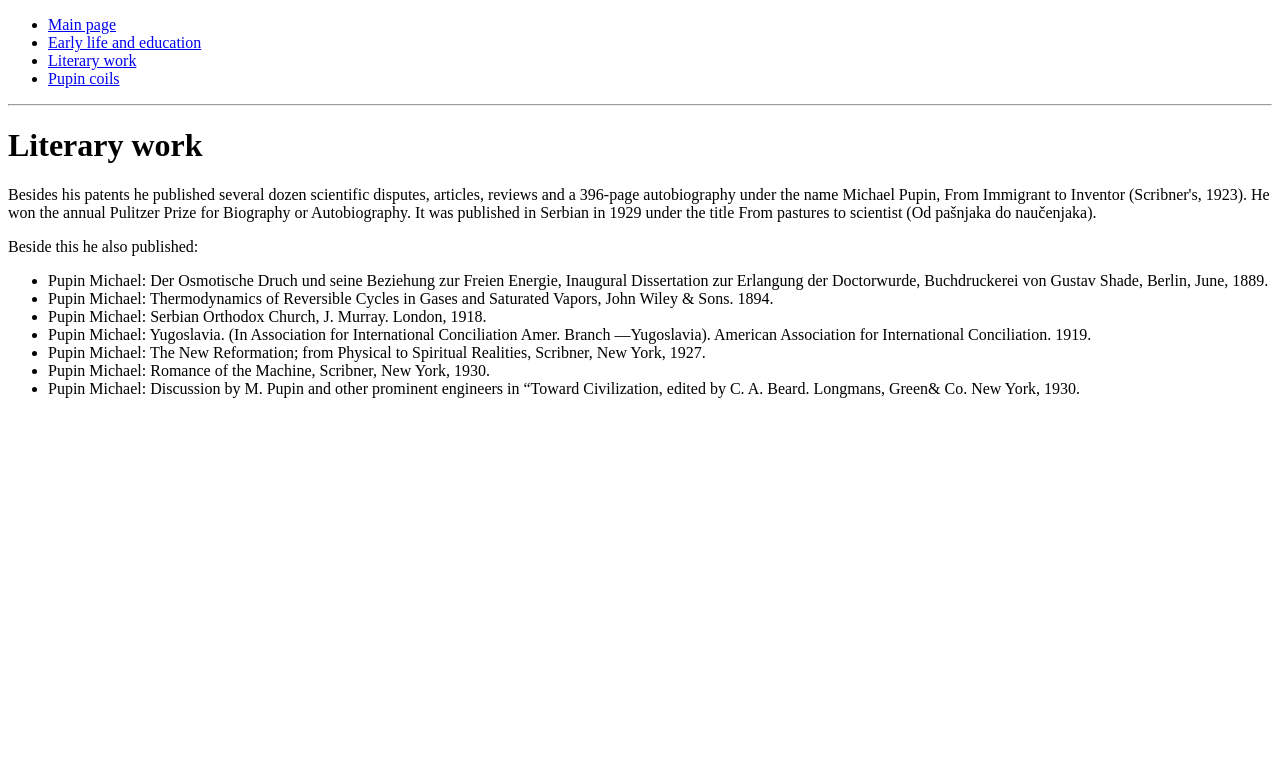
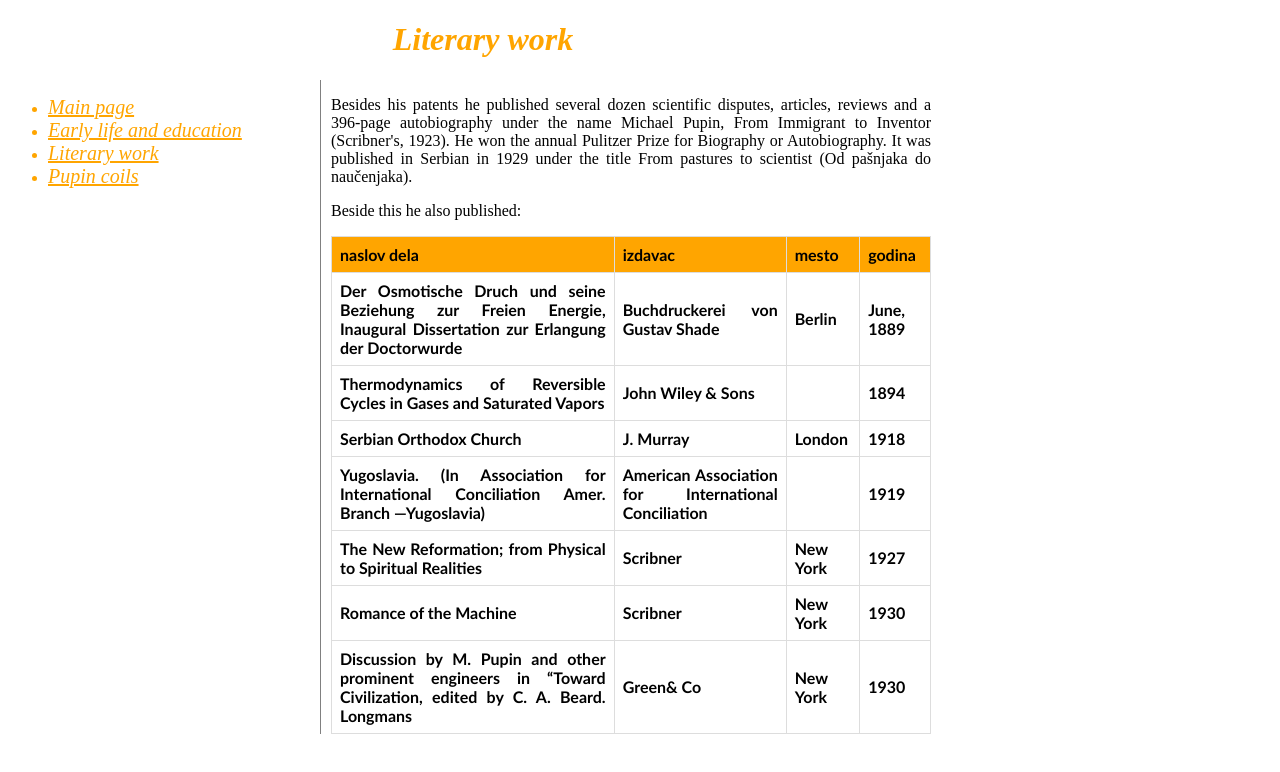
Before and after one commit to Shone84/Assignment---Kori-enje-naprednih-CSS-selektora, a plain HTML site: page literary.html in a window 1280 px wide. Drawn offline with Linux system fonts and the light colour scheme.

Commit message:
Add files via upload

```diff
--- /dev/null
+++ b/css/style.css
@@ -0,0 +1,56 @@
+body {
+	width: 950px;
+	font-family: "Times New Roman", Helvetica, sans-serif;
+	text-align: justify;
+	font-size: 16px;
+}
+
+aside {
+	display: inline-block;
+	width: 300px;
+	padding: 0 8px 0 0;
+	margin-bottom: 8px;
+	vertical-align: top;
+}
+
+section {
+	display: inline-block;
+	width: 600px;
+	border-left: 1px solid gray;
+	padding: 0 0 0 10px;
+}
+
+h1 {
+	text-align: center;
+	font-style: italic;
+	color: orange;
+}
+
+li {
+	color: orange;
+}
+
+li a {
+	color: orange;
+	font-size: 20px;
+	font-style: italic;
+}
+
+table {
+	border-collapse: collapse;
+	width: 100%;
+	font-family: "Trebuchet MS", Arial, Helvetica, sans-serif;
+}
+
+td, th {
+	border: 1px solid #ddd;
+	padding: 8px;
+}
+
+thead {
+	background-color: orange;
+}
+
+img {
+	padding: 0 10px 0 0;
+}
--- a/literary.html
+++ b/literary.html
@@ -5,30 +5,81 @@
 	<title>Literary</title>
 	<meta charset="UTF-8">
 	<html lang="sr">
+	<link rel="stylesheet" type="text/css" href="css/style.css">
 </head>
 
 <body>
+	<h1>Literary work</h1>
+	<aside>
 		<ul>
 			<li><a href="index.html">Main page</a></li>
 			<li><a href="earlylife.html">Early life and education</a></li>
 			<li><a href="literary.html">Literary work</a></li>
 			<li><a href="coils.html">Pupin coils</a></li>
 		</ul>
-	<hr>
-	<h1>Literary work</h1>
+	</aside>
 
+	<section>
 		<p>Besides his patents he published several dozen scientific disputes, articles, reviews and a 396-page autobiography under the name Michael Pupin, From Immigrant to Inventor (Scribner's, 1923). He won the annual Pulitzer Prize for Biography or Autobiography. It was published in Serbian in 1929 under the title From pastures to scientist (Od pašnjaka do naučenjaka). </p>
 
 		<p>Beside this he also published:</p>
-<ul>
-	<li>Pupin Michael: Der Osmotische Druch und seine Beziehung zur Freien Energie, Inaugural Dissertation zur Erlangung der Doctorwurde, Buchdruckerei von Gustav Shade, Berlin, June, 1889.</li>
-	<li>Pupin Michael: Thermodynamics of Reversible Cycles in Gases and Saturated Vapors, John Wiley & Sons. 1894.</li>
-	<li>Pupin Michael: Serbian Orthodox Church, J. Murray. London, 1918.</li>
-	<li>Pupin Michael: Yugoslavia. (In Association for International Conciliation Amer. Branch —Yugoslavia). American Association for International Conciliation. 1919.</li>
-	<li>Pupin Michael: The New Reformation; from Physical to Spiritual Realities, Scribner, New York, 1927.</li>
-	<li>Pupin Michael: Romance of the Machine, Scribner, New York, 1930.</li>
-	<li>Pupin Michael: Discussion by M. Pupin and other prominent engineers in “Toward Civilization, edited by C. A. Beard. Longmans, Green& Co. New York, 1930.</li>
-</ul>
+
+
+		<table>
+			<thead>
+				<tr>
+					<th>naslov dela</th>
+					<th>izdavac</th>
+					<th>mesto</th>
+					<th>godina</th>
+				</tr>
+			</thead>
+			<tbody>
+				<tr>
+					<th>Der Osmotische Druch und seine Beziehung zur Freien Energie, Inaugural Dissertation zur Erlangung der Doctorwurde</th>
+					<th>Buchdruckerei von Gustav Shade</th>
+					<th>Berlin</th>
+					<th>June, 1889</th>
+				</tr>
+				<tr>
+					<th>Thermodynamics of Reversible Cycles in Gases and Saturated Vapors</th>
+					<th>John Wiley & Sons</th>
+					<th></th>
+					<th>1894</th>
+				</tr>
+				<tr>
+					<th>Serbian Orthodox Church</th>
+					<th>J. Murray</th>
+					<th>London</th>
+					<th>1918</th>
+				</tr>
+				<tr>
+					<th>Yugoslavia. (In Association for International Conciliation Amer. Branch —Yugoslavia)</th>
+					<th>American Association for International Conciliation</th>
+					<th></th>
+					<th>1919</th>
+				</tr>
+				<tr>
+					<th>The New Reformation; from Physical to Spiritual Realities</th>
+					<th>Scribner</th>
+					<th>New York</th>
+					<th>1927</th>
+				</tr>
+				<tr>
+					<th>Romance of the Machine</th>
+					<th>Scribner</th>
+					<th>New York</th>
+					<th>1930</th>
+				</tr>
+				<tr>
+					<th>Discussion by M. Pupin and other prominent engineers in “Toward Civilization, edited by C. A. Beard. Longmans</th>
+					<th>Green& Co</th>
+					<th>New York</th>
+					<th>1930</th>
+				</tr>
+			</tbody>
+		</table>
+	</section>
 </body>
 
 </html>
```
Also changed, not shown: coils.html (+12 -8 lines), earlylife.html (+6 -2 lines), index.html (+6 -3 lines). Lines whose indentation alone changed are shown as unchanged.
